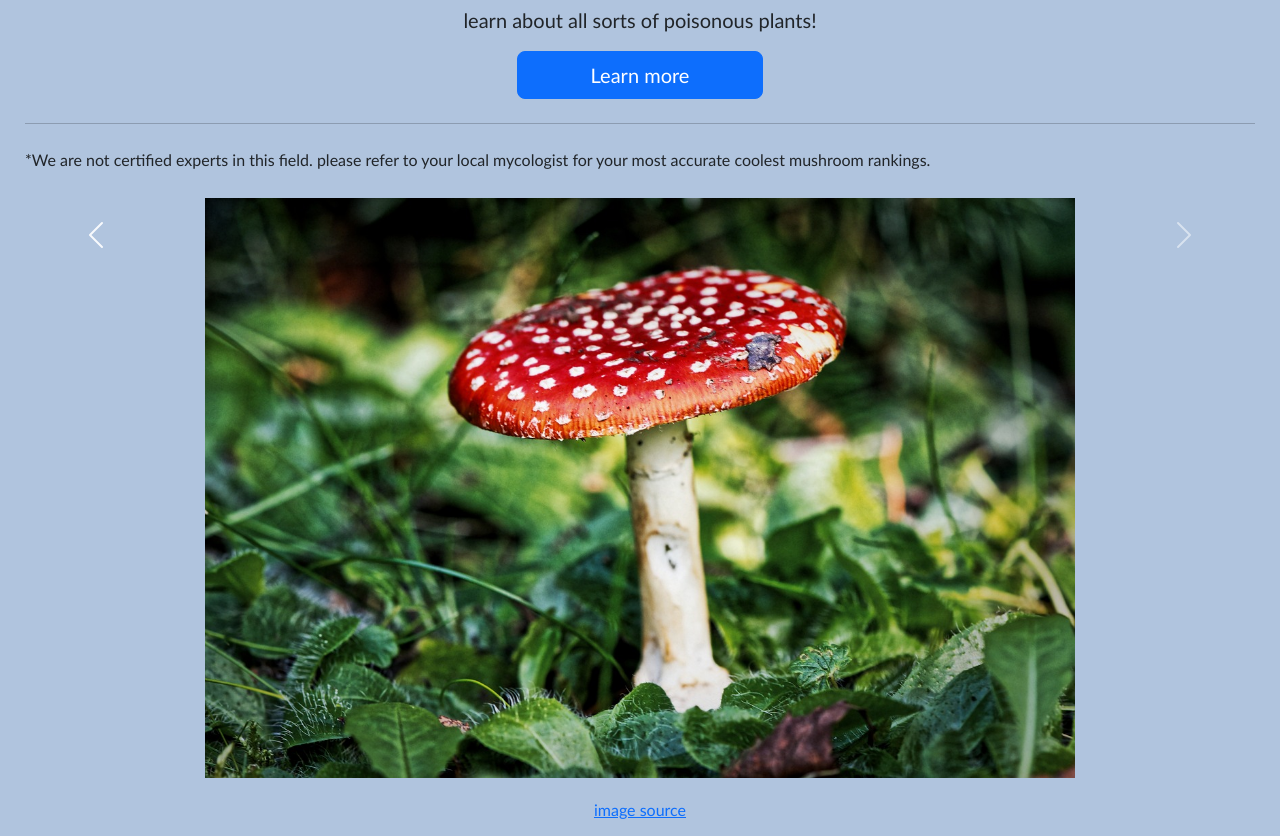
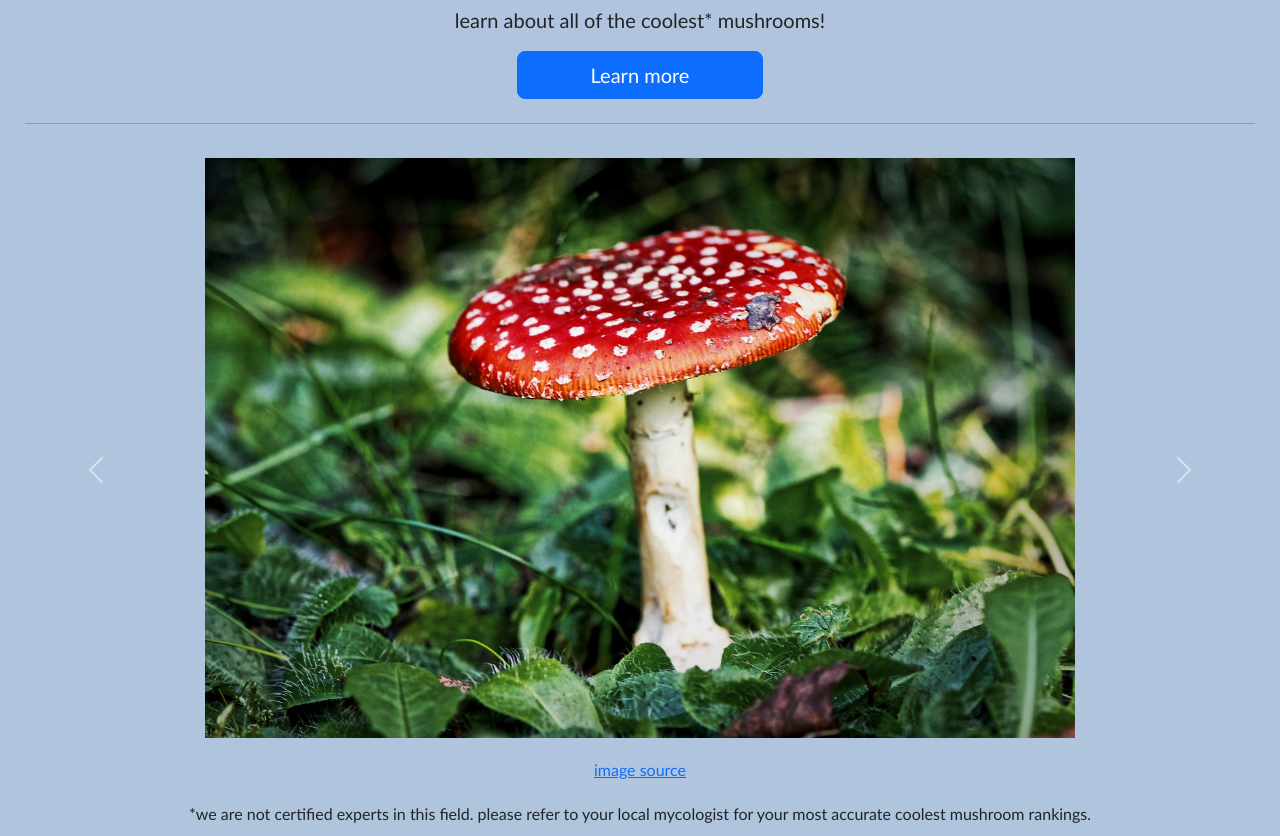
Before and after one commit to eldritchalpaca/319midterm, a plain HTML site: page index.html in a window 1280 px wide. Shown: the part 165-1001 px from the top of the page. Drawn offline with nearby package versions, Linux system fonts and the light colour scheme.

Commit message:
fixed home page

```diff
--- a/home.js
+++ b/home.js
@@ -17,11 +17,11 @@ function loadHome(data) {
         for (let element of data[name]) {
             let div = document.createElement("div");
             div.classList.add("carousel-item");
+
             if (x == 0) {
                 div.classList.add("active");
                 x++;
             }
-
 
             let img = document.createElement("img");
             img.src = `${element["image"]}`;
--- a/index.html
+++ b/index.html
@@ -34,18 +34,13 @@
 
     <div class="jumbotron">
         <h1 class="display-1" style="text-align: center;">the poison place</h1>
-        <p class="lead" style="text-align: center;">learn about all sorts of poisonous plants!</p>
+        <p class="lead" style="text-align: center;">learn about all of the coolest* mushrooms!</p>
         <!-- <p>It uses utility classes for typography and spacing to space content out within the larger container.</p> -->
         <a class="btn btn-primary btn-lg" href="mushrooms.html" role="button" style="margin: auto; width: 20%; display: block;">Learn more</a>
         <hr class="my-4">
-      </div>
+    </div>
 
-      <div id="carouselExample" class="carousel slide">
-
-        <p>
-            *We are not certified experts in this field. please refer to your local mycologist for your most accurate coolest mushroom rankings.
-        </p>
-    </div>
+    <div id="carouselExample" class="carousel slide" style="display: block;">
         <div class="carousel-inner" id="main">
             <!--filled from home.json-->
         </div>
@@ -58,6 +53,12 @@
           <span class="carousel-control-next-icon" aria-hidden="true"></span>
           <span class="visually-hidden">Next</span>
         </button>
-      </div>
+    </div>
+
 </body>
+<div>
+    <footer>
+        *we are not certified experts in this field. please refer to your local mycologist for your most accurate coolest mushroom rankings.
+    </footer>
+</div>
 </html>
--- a/style.css
+++ b/style.css
@@ -11,6 +11,7 @@ body {
 footer, header {
     min-height: 100%;
     padding:10px;
+    text-align: center;
 }
 
 .center {
```
Also changed, not shown: credits.html (+2 -3 lines), mushrooms.html (+2 -2 lines).
